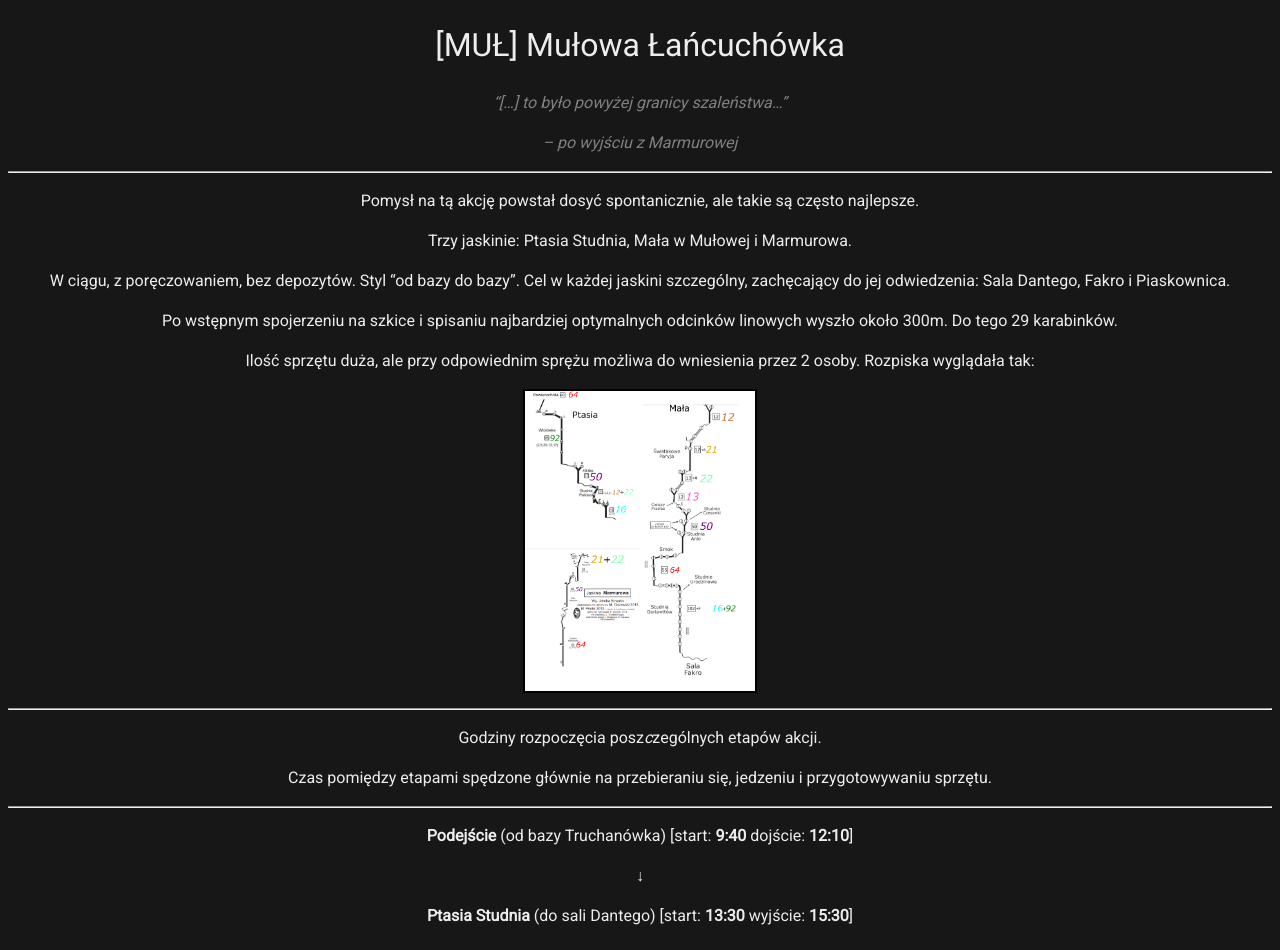
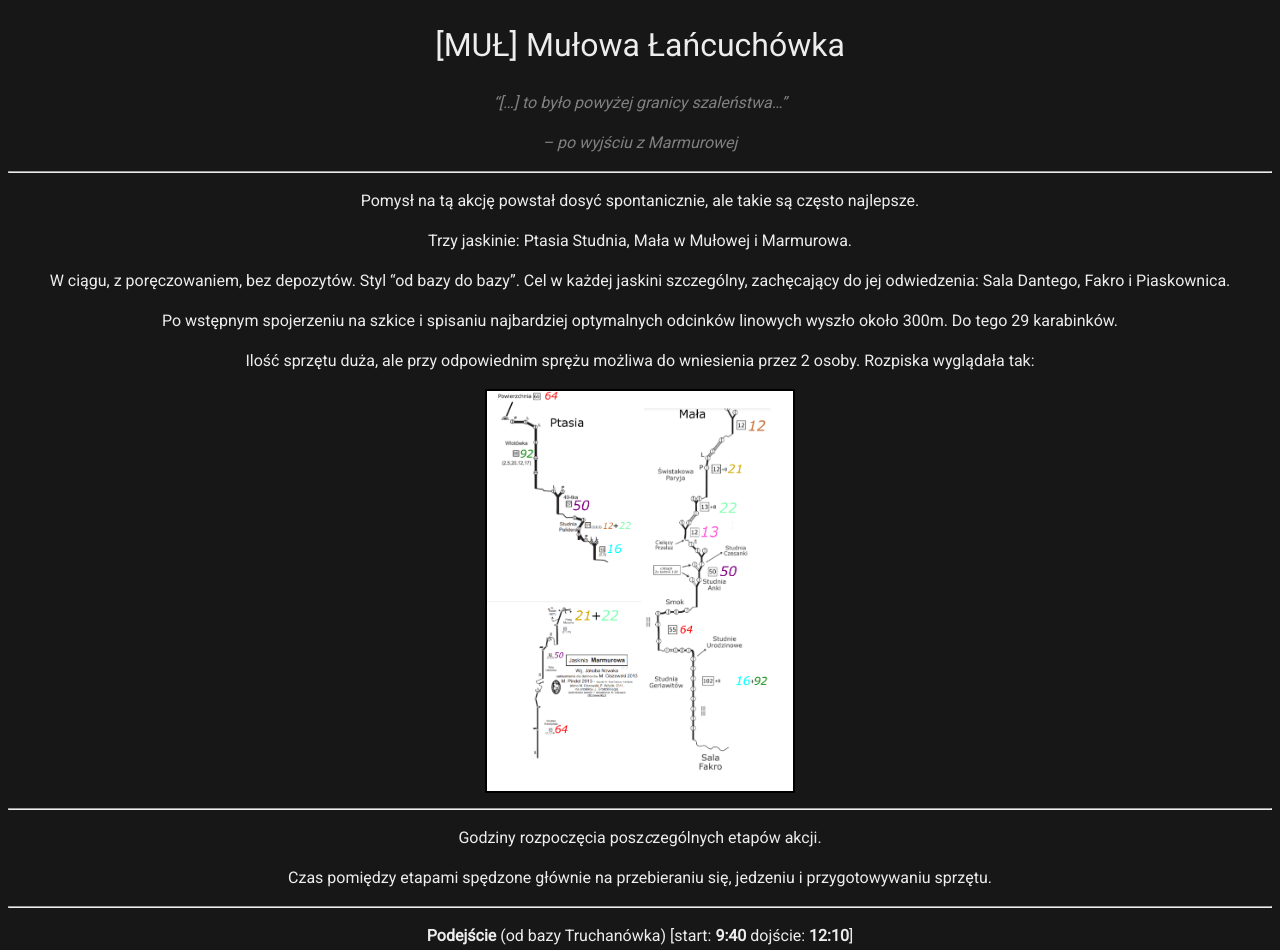
Before and after one commit to dziury/szkice, a Jekyll site: the page built from Relacje/MUŁ - Mułowa Łańcuchówka.md, in a window 1280 px wide. Shown: the top 950 px of the page. Built offline with Jekyll 4.4.1, drawn with Linux system fonts in a browser that asks for light colours; our own code applies the rules of GitHub Pages for plain Markdown files.

Commit message:
siz echanged

```diff
--- a/Relacje/MUŁ - Mułowa Łańcuchówka.md
+++ b/Relacje/MUŁ - Mułowa Łańcuchówka.md
@@ -19,7 +19,7 @@ Ilość sprzętu duża, ale przy odpowiednim sprężu możliwa do wniesienia prz
 
 
 <div>
-<img style="border:2px solid #000000" src="mul-2.png" alt="mul1" height="300" />
+<img style="border:2px solid #000000" src="mul-2.png" alt="mul1" height="400" />
 </div>
 
 
```
